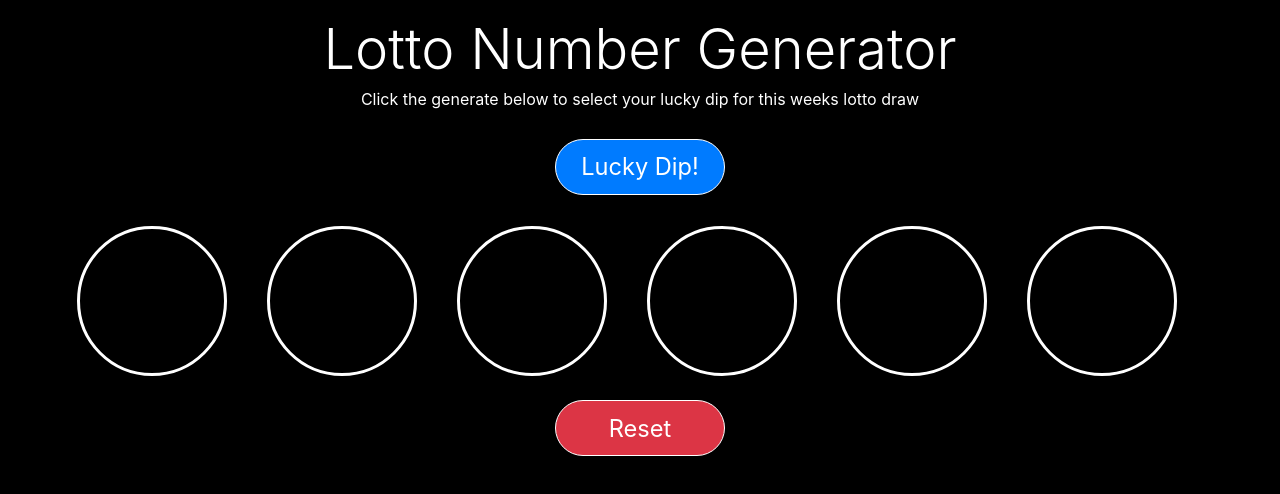
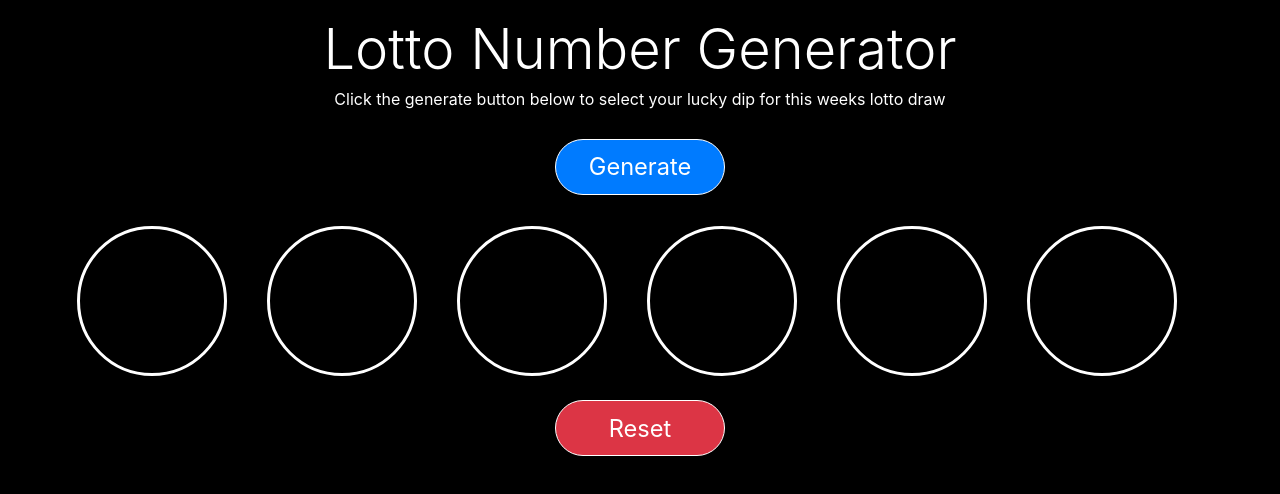
Before and after one commit to chrisyhaigh/lotterynumbergenerator, a plain HTML site: page index.html in a window 1280 px wide. Drawn offline with nearby package versions, Linux system fonts and the light colour scheme.

Commit message:
Update index.html

```diff
--- a/index.html
+++ b/index.html
@@ -17,12 +17,12 @@
         </div>
     </div>
     <div class="container text-center text-white">
-        <p class="intro">Click the generate below to select your lucky dip for this weeks lotto draw</p>
+        <p class="intro">Click the generate button below to select your lucky dip for this weeks lotto draw</p>
     </div>
     <div class="text-center">
-        <button id="generate" class="bg-primary text-white mb-4 border border-white rounded-pill">Lucky Dip!</button>
+        <button id="generate" class="bg-primary text-white mb-4 border border-white rounded-pill">Generate</button>
     </div>
-<!-------Lottery Ball seciont------>
+<!-------Lottery Ball section------>
     <div class="container">
         <div class="row">
             <div class="col">
@@ -58,6 +58,7 @@
         </div>
     </div>
 
+
     <div class="text-center">
         <button id="clear-button" class="bg-danger text-white border border-white rounded-pill">Reset</button>
     </div>
```
